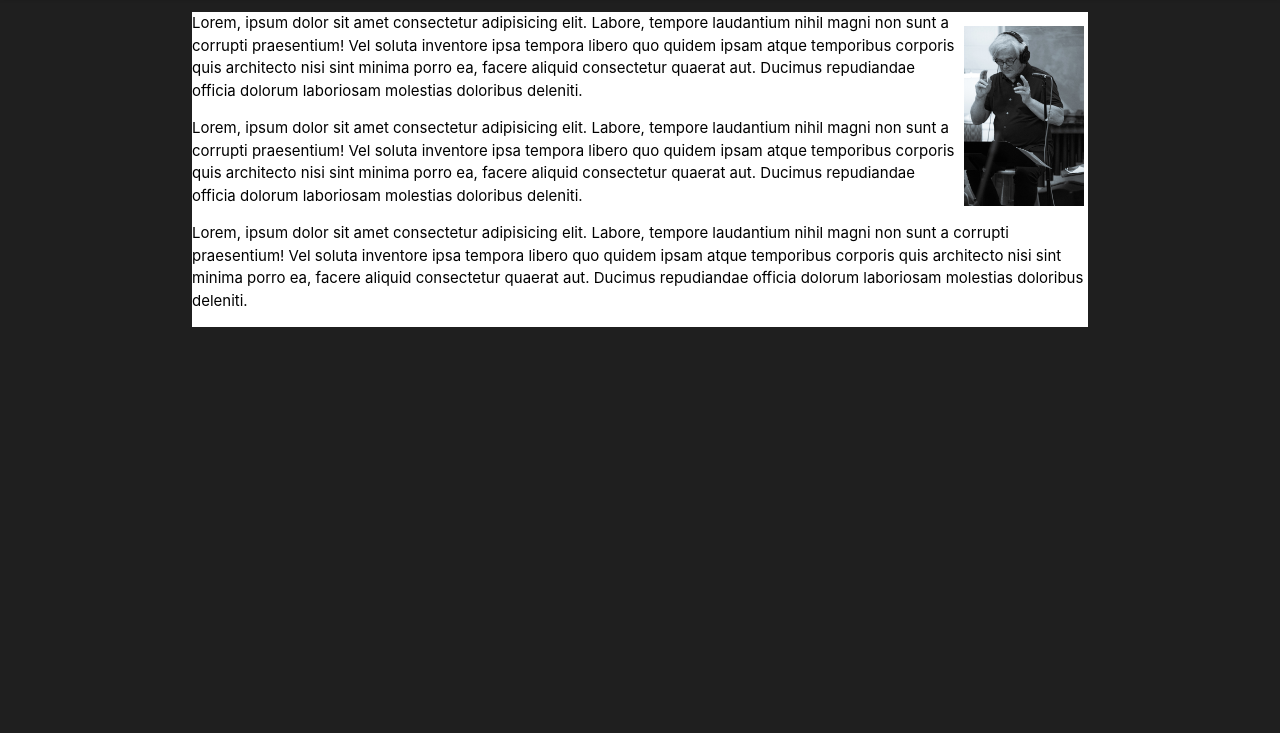
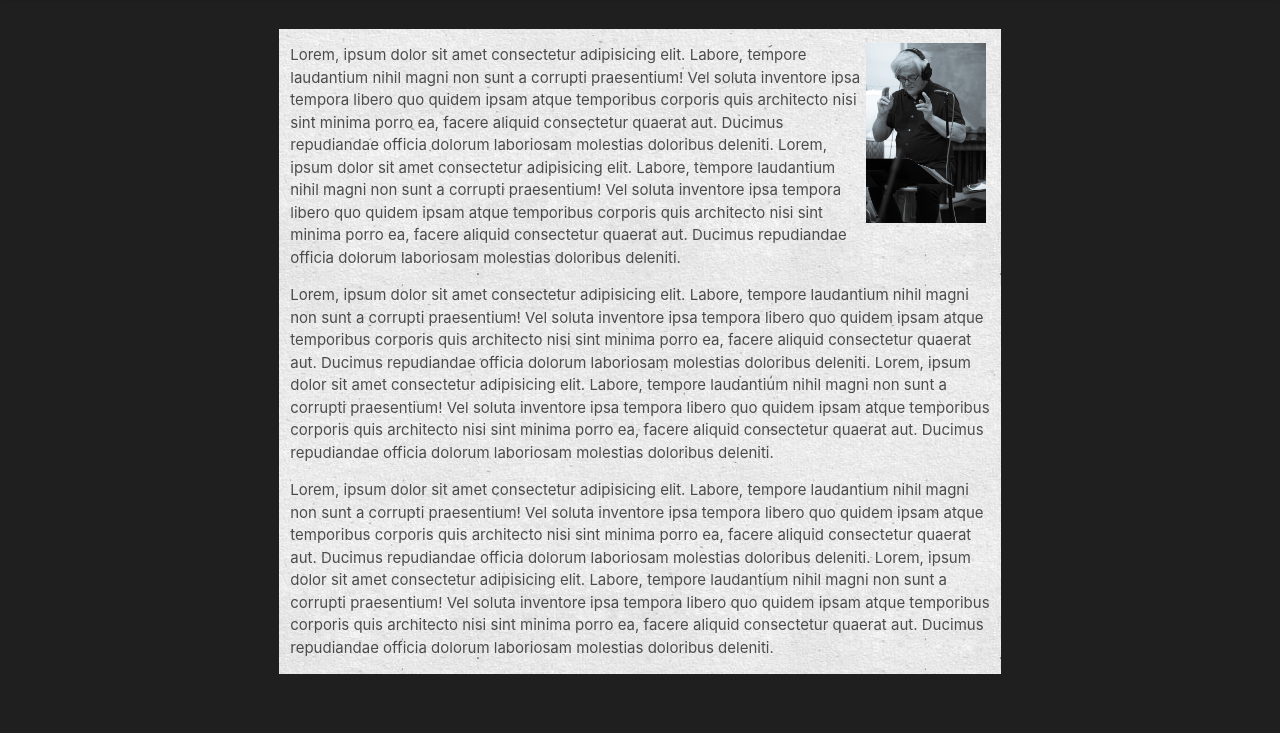
Before and after one commit to krpharr/ideal-guacamole, a plain HTML site: page about.html in a window 1280 px wide. Shown: the part 67-800 px from the top of the page. Drawn offline with nearby package versions, Linux system fonts and the light colour scheme; a script that the page names is missing.

Commit message:
added responsive styling about page

```diff
--- a/about.html
+++ b/about.html
@@ -34,21 +34,33 @@
 
     <div class="container">
         <div class="row about">
+            <div class="col s12">
                 <!-- <h3 class="center">Doug Richards</h3> -->
                 <img class="about-profile-pic" src="assets/images/doug.conducting.jpg">
                 <p>
                     Lorem, ipsum dolor sit amet consectetur adipisicing elit. Labore, tempore laudantium nihil magni non sunt a corrupti praesentium! Vel soluta inventore ipsa tempora libero quo quidem ipsam atque temporibus corporis quis architecto nisi sint minima porro
-                ea, facere aliquid consectetur quaerat aut. Ducimus repudiandae officia dolorum laboriosam molestias doloribus deleniti.
+                    ea, facere aliquid consectetur quaerat aut. Ducimus repudiandae officia dolorum laboriosam molestias doloribus deleniti. Lorem, ipsum dolor sit amet consectetur adipisicing elit. Labore, tempore laudantium nihil magni non sunt a corrupti
+                    praesentium! Vel soluta inventore ipsa tempora libero quo quidem ipsam atque temporibus corporis quis architecto nisi sint minima porro ea, facere aliquid consectetur quaerat aut. Ducimus repudiandae officia dolorum laboriosam molestias
+                    doloribus deleniti.
+
                 </p>
 
                 <p>
                     Lorem, ipsum dolor sit amet consectetur adipisicing elit. Labore, tempore laudantium nihil magni non sunt a corrupti praesentium! Vel soluta inventore ipsa tempora libero quo quidem ipsam atque temporibus corporis quis architecto nisi sint minima porro
-                ea, facere aliquid consectetur quaerat aut. Ducimus repudiandae officia dolorum laboriosam molestias doloribus deleniti.
+                    ea, facere aliquid consectetur quaerat aut. Ducimus repudiandae officia dolorum laboriosam molestias doloribus deleniti. Lorem, ipsum dolor sit amet consectetur adipisicing elit. Labore, tempore laudantium nihil magni non sunt a corrupti
+                    praesentium! Vel soluta inventore ipsa tempora libero quo quidem ipsam atque temporibus corporis quis architecto nisi sint minima porro ea, facere aliquid consectetur quaerat aut. Ducimus repudiandae officia dolorum laboriosam molestias
+                    doloribus deleniti.
+
                 </p>
                 <p>
                     Lorem, ipsum dolor sit amet consectetur adipisicing elit. Labore, tempore laudantium nihil magni non sunt a corrupti praesentium! Vel soluta inventore ipsa tempora libero quo quidem ipsam atque temporibus corporis quis architecto nisi sint minima porro
-                ea, facere aliquid consectetur quaerat aut. Ducimus repudiandae officia dolorum laboriosam molestias doloribus deleniti.
+                    ea, facere aliquid consectetur quaerat aut. Ducimus repudiandae officia dolorum laboriosam molestias doloribus deleniti. Lorem, ipsum dolor sit amet consectetur adipisicing elit. Labore, tempore laudantium nihil magni non sunt a corrupti
+                    praesentium! Vel soluta inventore ipsa tempora libero quo quidem ipsam atque temporibus corporis quis architecto nisi sint minima porro ea, facere aliquid consectetur quaerat aut. Ducimus repudiandae officia dolorum laboriosam molestias
+                    doloribus deleniti.
+
                 </p>
+
+            </div>
 
         </div>
     </div>
--- a/assets/css/style.css
+++ b/assets/css/style.css
@@ -13,8 +13,11 @@
 .about {
     position: relative;
     color: black;
-    background-color: white;
-    ;
+    /* background-color: white; */
+    background-image: url("../images/natural_paper/natural_paper.png");
+    margin-top: 32px;
+    width: 100%;
+    color: rgba(0, 0, 0, 0.68)
 }
 
 .about-profile-pic {
@@ -23,4 +26,21 @@
     margin: 14px 4px 8px;
 }
 
+.liner-notes {
+    background-color: white;
+    margin-top: 32px;
+}
+
 .photo-gallery {}
+
+@media only screen and (min-width: 759px) {
+    .brand-logo {
+        display: block!important;
+    }
+}
+
+@media only screen and (min-width: 860px) {
+    .about {
+        width: 722px;
+    }
+}
```
Also changed, not shown: linernotes.html (+2 -2 lines), photogallery.html (+1 -1 lines), assets/images/45degreee_fabric/45degreee_fabric.png (added), assets/images/45degreee_fabric/45degreee_fabric_@2X.png (added), assets/images/45degreee_fabric/readme.txt (added), assets/images/creampaper/creampaper.png (added), assets/images/creampaper/creampaper_@2X.png (added), assets/images/creampaper/readme.txt (added), assets/images/handmadepaper/handmadepaper.png (added), assets/images/handmadepaper/handmadepaper_@2X.png (added), assets/images/handmadepaper/readme.txt (added), assets/images/natural_paper/natural_paper.png (added), assets/images/natural_paper/natural_paper_@2X.png (added), assets/images/natural_paper/readme.txt (added), 3 more files. Lines whose indentation alone changed are shown as unchanged.
